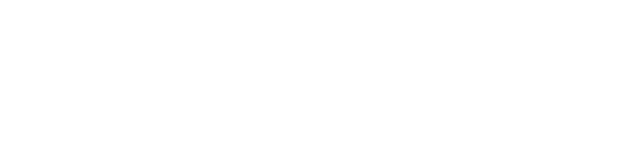
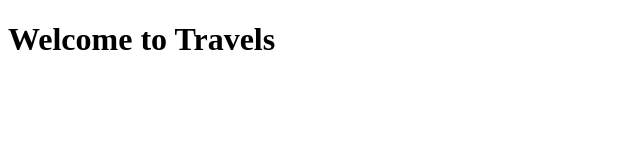
Before and after one commit to medipallibharath/travelbookings, a website: page index.html in a window 1280 px wide. Shown: the whole page, without its empty margins (0-640 px from the left). Drawn offline with Linux system fonts and the light colour scheme.

Commit message:
added welcome message

```diff
--- a/index.html
+++ b/index.html
@@ -6,6 +6,6 @@
     <title>Travel Booking</title>
 </head>
 <body>
-
+    <h1>Welcome to Travels</h1>
 </body>
 </html>
```
